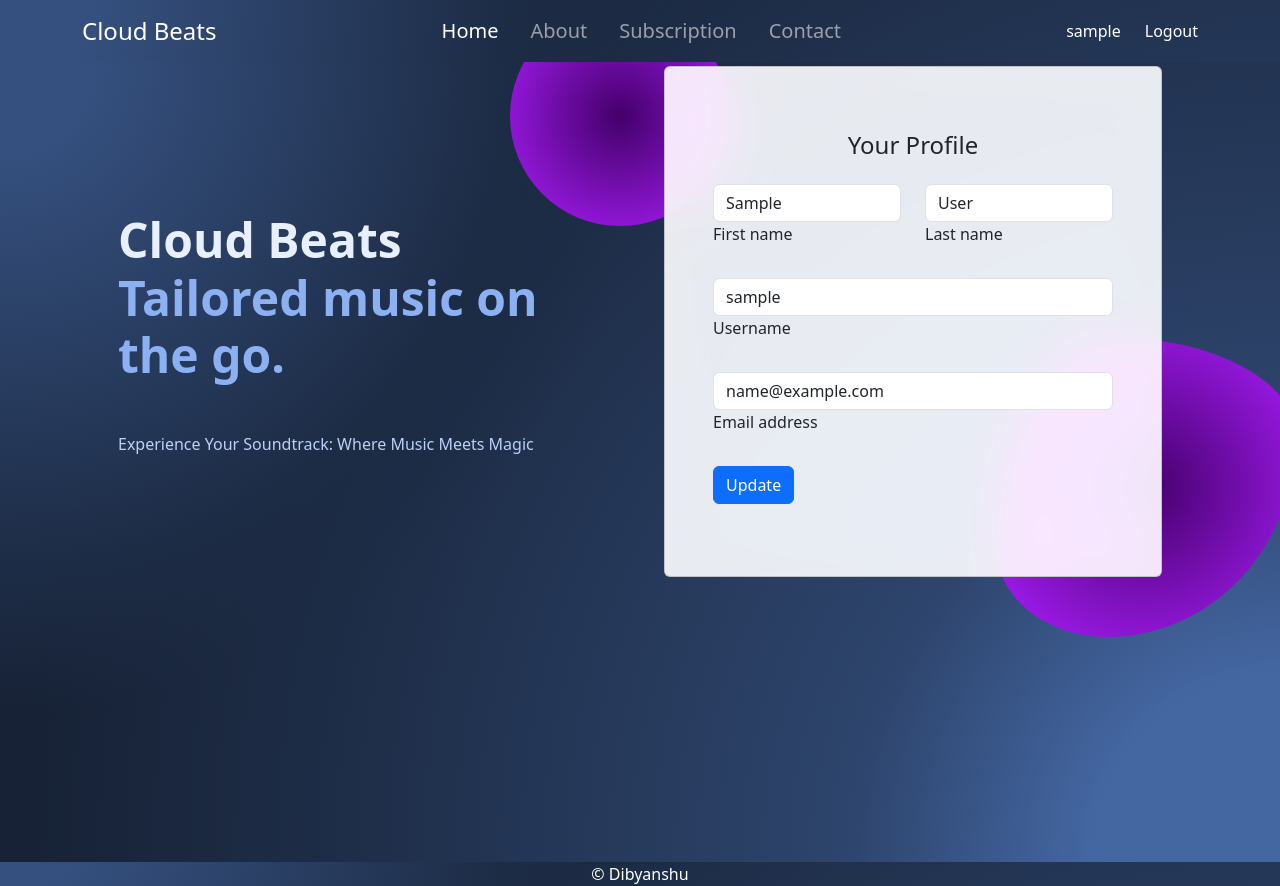
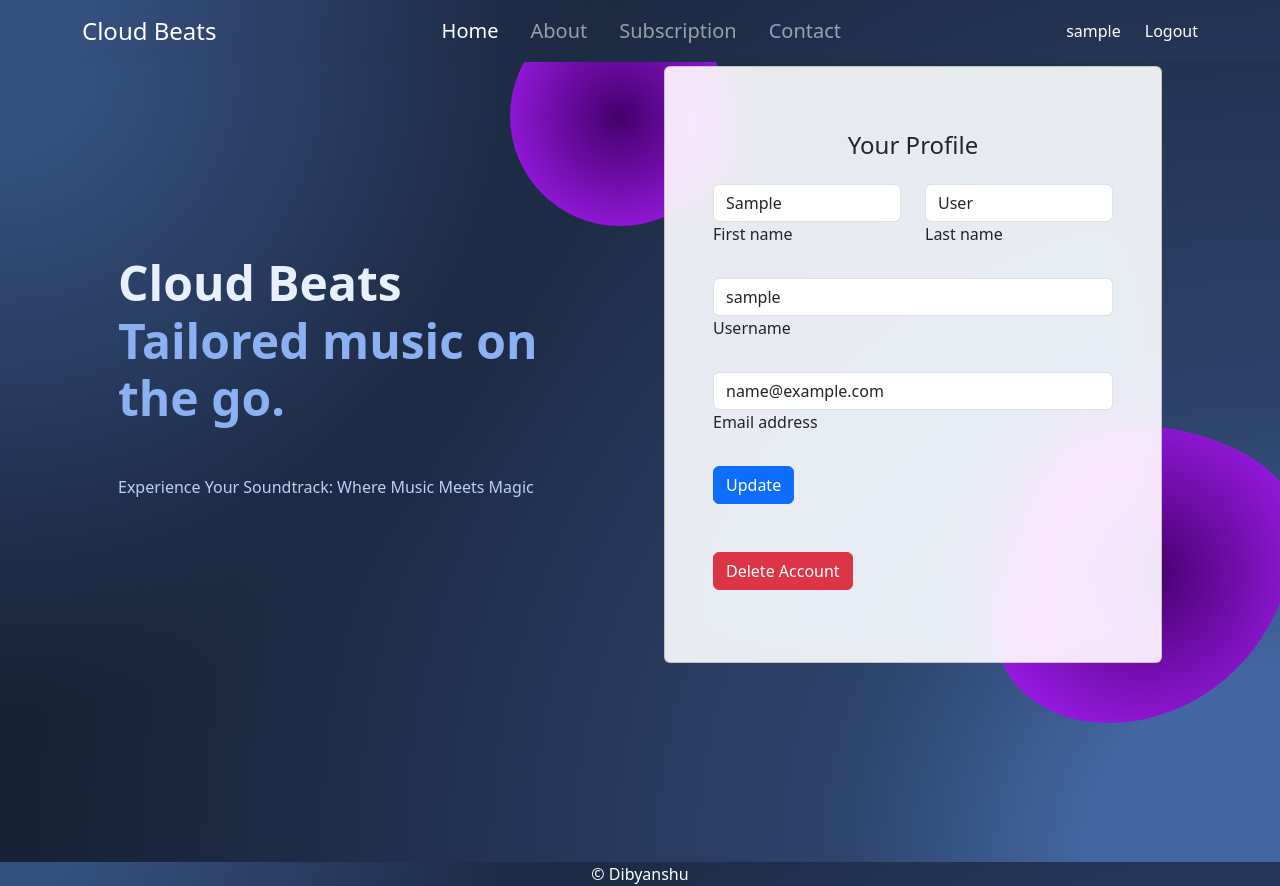
Before and after one commit to kiroDK/Music-App, a Flask app: page /user_profile in a window 1280 px wide. Run offline with Flask 3, Linux system fonts and the light colour scheme; the visitor is signed in with stand-in values (Sample User, id 1); tables that the repository leaves empty or names only in its code hold one stand-in row (values such as "Sample post").

Commit message:
Delete account functionality

```diff
--- a/app.py
+++ b/app.py
@@ -148,6 +148,18 @@ def user_profile():
         return redirect(url_for("user_login"))
 
 
+@app.route('/user_delete', methods=['POST'])
+def user_delete():
+    if 'user_name' in session:
+        userobj.user_account_delete(session['user_name'])
+        session.pop('user_name', None)
+        flash("Account deleted successfully")
+        return redirect(url_for('user_login'))
+    else:
+        return "You must be logged in to delete your account"
+
+
+
 #------------------For Testing---------------------------#
 @app.route("/test")
 def testing():
--- a/templates/user_profile.html
+++ b/templates/user_profile.html
@@ -65,10 +65,24 @@
                 <label class="form-label" for="form3Example3">Email address</label>
               </div>
 
+
               <!-- Submit button -->
               <button type="submit" class="btn btn-primary btn-block mb-4">
                 Update
               </button>
+
+              <!-- Add a margin to create a gap -->
+              <div class="mb-4"></div>
+
+              <form method="POST" action="{{ url_for('user_delete') }}" onsubmit="return confirm('Are you sure you want to delete your account? This action cannot be undone.');">
+                  <!-- Change the button color to red -->
+                  <button type="submit" class="btn btn-danger btn-block mb-4">
+                      Delete Account
+                  </button>
+              </form>
+
+
+
             </form>
             {% endfor %}
           </div>
--- a/user.py
+++ b/user.py
@@ -101,3 +101,17 @@ class UserOperation:
         session['user_fname']=fname
         mycursor.close()
         db.close()
+
+
+    def user_account_delete(self, user_name):   #for deleting user account from the table
+        db=self.connection()
+        mycursor = db.cursor()
+
+        sq = "delete from user where user_name = %s"
+
+        record=[user_name]
+        mycursor.execute(sq,record)
+        db.commit()    # commit the transaction
+        mycursor.close() # close the cursor
+        db.close() # close the connection
+        return
```
